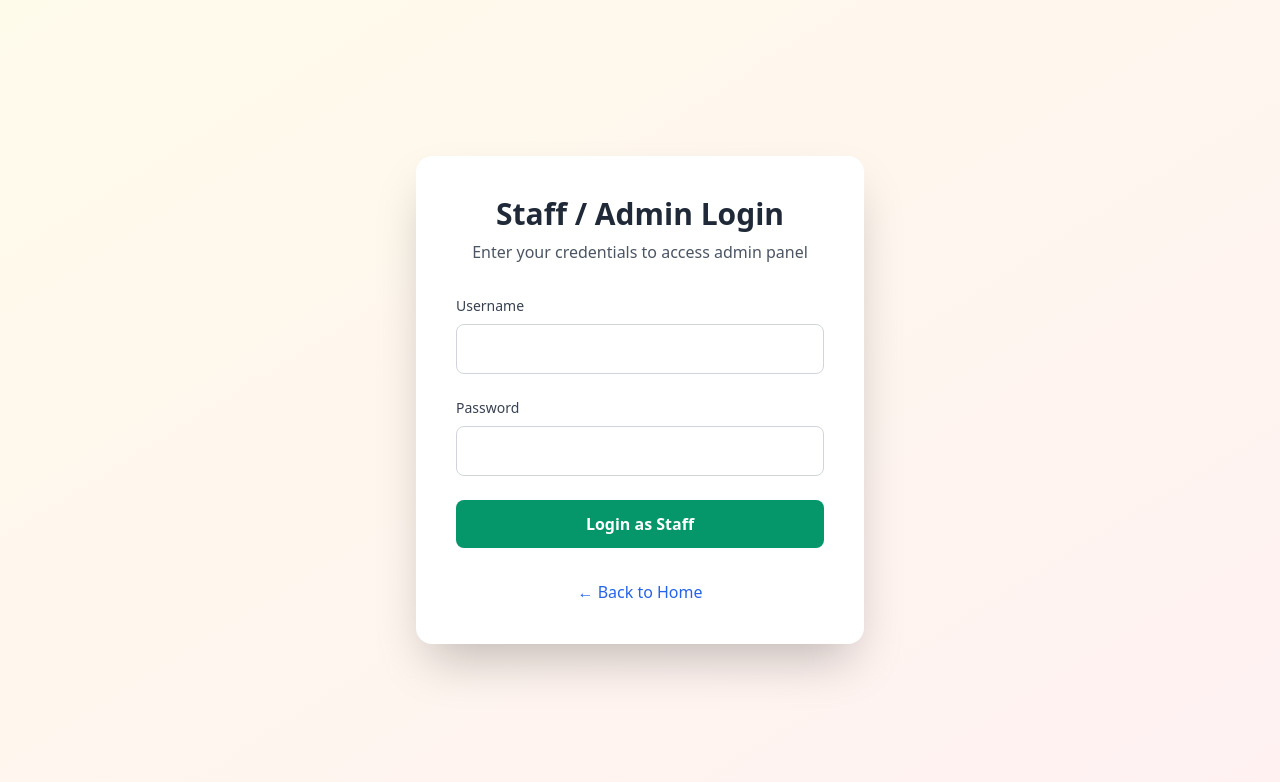
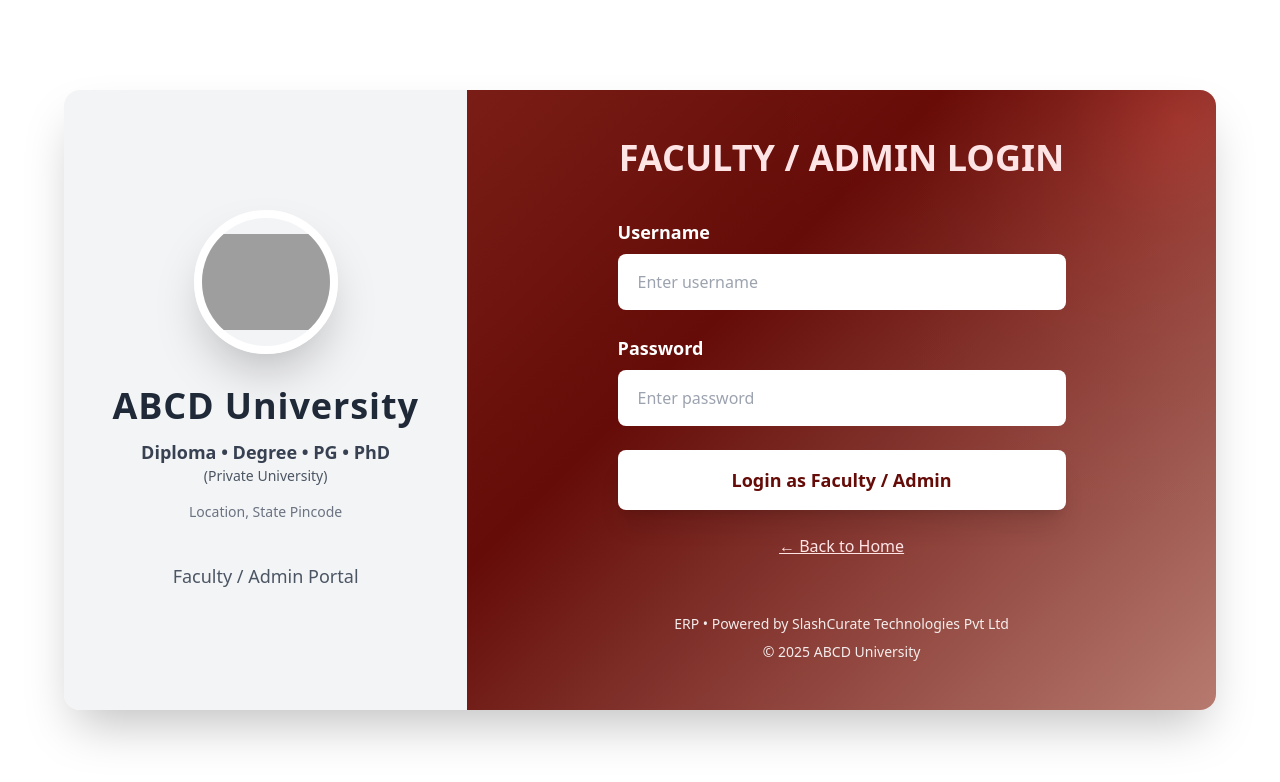
Before and after one commit to kiranraoboinapally/student, a React (Vite) app in the folder frontend/: page /admin/login in a window 1280 px wide. Shown: the top 782 px of the page. Built offline with nearby package versions, Linux system fonts and the light colour scheme; no server answers; grey boxes are pictures that could not be loaded.

Commit message:
ui for admin login page,landing page,student login page made some more better

```diff
--- a/frontend/package.json
+++ b/frontend/package.json
@@ -10,6 +10,7 @@
     "preview": "vite preview"
   },
   "dependencies": {
+    "lucide-react": "^0.560.0",
     "react": "^19.2.0",
     "react-dom": "^19.2.0",
     "react-router-dom": "^7.10.1"
--- a/frontend/src/components/AdminLoginPage.tsx
+++ b/frontend/src/components/AdminLoginPage.tsx
@@ -25,88 +25,123 @@ export default function AdminLoginPage() {
       const data = await res.json();
 
       if (!res.ok) {
-        setError(data.error || "Login failed");
+        setError(data.error || "Invalid credentials");
+        setLoading(false);
         return;
       }
 
-      // Store token + role in AuthProvider
-      // Ensure roleId is a number
       login(data.token, Number(data.role_id), data.expires_in_hours);
 
-      // Redirect based on role
       if (Number(data.role_id) === 1) {
         navigate("/admin/dashboard");
-      } else if (Number(data.role_id) === 5) {
-        navigate("/student/dashboard");
       } else {
-        setError("Access denied");
+        setError("Access denied: Insufficient privileges");
       }
     } catch (err) {
-      console.error(err);
-      setError("Network error");
+      setError("Network error. Please try again.");
     } finally {
       setLoading(false);
     }
   };
 
+  const rightPanelStyle: React.CSSProperties = {
+    backgroundColor: "#650C08",
+    backgroundImage: [
+      "radial-gradient(circle at 95% 5%, rgba(255,220,210,0.28) 0%, rgba(255,220,210,0.12) 12%, rgba(255,220,210,0.03) 28%, transparent 45%)",
+      "linear-gradient(135deg, #7a1d16 0%, #650C08 35%, #b77a6f 100%)",
+      "repeating-linear-gradient(45deg, rgba(255,255,255,0.06) 0px, rgba(255,255,255,0.06) 1.5px, transparent 1.5px, transparent 18px)"
+    ].join(", "),
+    backgroundBlendMode: "overlay, normal, normal",
+  };
+
   return (
-    <div className="min-h-screen bg-gradient-to-br from-amber-50 to-rose-50 flex items-center justify-center p-4">
-      <div className="w-full max-w-md">
-        <div className="bg-white rounded-2xl shadow-2xl p-10">
-          <div className="text-center mb-8">
-            <h2 className="text-3xl font-bold text-gray-800">Staff / Admin Login</h2>
-            <p className="text-gray-600 mt-2">Enter your credentials to access admin panel</p>
+    <div className="min-h-screen bg-white flex justify-center items-center p-6">
+      <div className="w-full max-w-6xl min-h-[620px] rounded-2xl shadow-2xl flex overflow-hidden flex-col lg:flex-row">
+
+        {/* LEFT PANEL */}
+        <div className="w-full lg:w-[35%] bg-gray-100 flex flex-col items-center justify-center p-10 text-center">
+          <div className="w-36 h-36 rounded-full overflow-hidden shadow-2xl border-8 border-white">
+            <img src="/Logo.png" alt="ABCD University" className="w-full h-full object-contain" />
+          </div>
+
+          <h1 className="mt-8 text-4xl font-bold text-gray-800 tracking-wide">
+            ABCD University
+          </h1>
+          <p className="mt-3 text-lg font-semibold text-gray-700">
+            Diploma • Degree • PG • PhD
+          </p>
+          <p className="text-sm text-gray-600">(Private University)</p>
+          <p className="mt-4 text-sm text-gray-500">Location, State Pincode</p>
+
+          <div className="mt-10 text-gray-600 font-medium text-lg">
+            Faculty / Admin Portal
+          </div>
+        </div>
+
+        {/* RIGHT PANEL */}
+        <div className="w-full lg:w-[65%] flex flex-col p-12 text-white" style={rightPanelStyle}>
+          <div className="max-w-md mx-auto w-full flex-1 flex flex-col justify-center">
+            <h2 className="text-4xl font-extrabold text-rose-100 text-center mb-10">
+              FACULTY / ADMIN LOGIN
+            </h2>
+
+            <form onSubmit={handleSubmit} className="space-y-6">
+              <div>
+                <label className="block text-lg font-semibold mb-2">Username</label>
+                <input
+                  type="text"
+                  required
+                  disabled={loading}
+                  value={username}
+                  onChange={(e) => setUsername(e.target.value)}
+                  className={`w-full px-5 py-4 rounded-lg text-black bg-white focus:ring-4 focus:ring-rose-200 outline-none transition ${
+                    error ? "ring-2 ring-red-400" : ""
+                  }`}
+                  placeholder="Enter username"
+                />
+              </div>
+
+              <div>
+                <label className="block text-lg font-semibold mb-2">Password</label>
+                <input
+                  type="password"
+                  required
+                  disabled={loading}
+                  value={password}
+                  onChange={(e) => setPassword(e.target.value)}
+                  className={`w-full px-5 py-4 rounded-lg text-black bg-white focus:ring-4 focus:ring-rose-200 outline-none transition ${
+                    error ? "ring-2 ring-red-400" : ""
+                  }`}
+                  placeholder="Enter password"
+                />
               </div>
 
               {error && (
-            <div className="bg-red-50 text-red-600 p-4 rounded-lg mb-6 text-center">
+                <div className="p-4 rounded-lg bg-black/30 text-red-200 text-center font-semibold">
                   {error}
                 </div>
               )}
 
-          <form onSubmit={handleSubmit} className="space-y-6">
-            <div>
-              <label className="block text-sm font-medium text-gray-700 mb-2">
-                Username
-              </label>
-              <input
-                type="text"
-                value={username}
-                onChange={(e) => setUsername(e.target.value)}
-                className="w-full px-4 py-3 border border-gray-300 rounded-lg focus:ring-2 focus:ring-emerald-500 focus:border-transparent"
-                required
-              />
-            </div>
-
-            <div>
-              <label className="block text-sm font-medium text-gray-700 mb-2">
-                Password
-              </label>
-              <input
-                type="password"
-                value={password}
-                onChange={(e) => setPassword(e.target.value)}
-                className="w-full px-4 py-3 border border-gray-300 rounded-lg focus:ring-2 focus:ring-emerald-500 focus:border-transparent"
-                required
-              />
-            </div>
-
               <button
                 type="submit"
                 disabled={loading}
-              className="w-full bg-emerald-600 hover:bg-emerald-700 text-white font-bold py-3 rounded-lg transition"
+                className="w-full bg-white text-[#650C08] font-bold text-lg py-4 rounded-lg shadow-xl hover:shadow-2xl transition disabled:opacity-60"
               >
-              {loading ? "Logging in..." : "Login as Staff"}
+                {loading ? "Authenticating…" : "Login as Faculty / Admin"}
+              </button>
+
+              <button
+                onClick={() => navigate("/")}
+                className="w-full mt-6 text-rose-100 underline font-medium text-center"
+              >
+                ← Back to Home
               </button>
             </form>
 
-          <div className="mt-8 text-center">
-            <button
-              onClick={() => navigate("/")}
-              className="text-blue-600 hover:underline"
-            >
-              ← Back to Home
-            </button>
+            <div className="mt-auto pt-10 text-center text-sm opacity-90">
+              <p>ERP • Powered by SlashCurate Technologies Pvt Ltd</p>
+              <p className="mt-2">© 2025 ABCD University</p>
+            </div>
           </div>
         </div>
       </div>
--- a/frontend/src/components/LandingPage.tsx
+++ b/frontend/src/components/LandingPage.tsx
@@ -1,78 +1,123 @@
+// LandingPage.tsx
 import React from "react";
-import { useNavigate } from "react-router-dom";
+import { GraduationCap, User, ArrowRight } from "lucide-react";
 
 export default function LandingPage() {
-  const navigate = useNavigate();
+  const openInNewTab = (path: string) => {
+    window.open(`${window.location.origin}${path}`, "_blank", "noopener,noreferrer");
+  };
+
+  const rightPanelGradient = {
+    backgroundColor: "#650C08",
+    backgroundImage: [
+      "radial-gradient(circle at 95% 5%, rgba(255,220,210,0.28) 0%, rgba(255,220,210,0.12) 12%, rgba(255,220,210,0.03) 28%, transparent 45%)",
+      "linear-gradient(135deg, #7a1d16 0%, #650C08 35%, #b77a6f 100%)",
+      "repeating-linear-gradient(45deg, rgba(255,255,255,0.06) 0px, rgba(255,255,255,0.06) 1.5px, transparent 1.5px, transparent 18px)"
+    ].join(", "),
+    backgroundBlendMode: "overlay, normal, normal" as const,
+  };
 
   return (
-    <div className="min-h-screen bg-gradient-to-br from-rose-50 via-white to-amber-50 flex items-center justify-center p-6">
-      <div className="w-full max-w-5xl">
-        {/* University Logo + Name */}
-        <div className="text-center mb-12">
-          <div className="inline-flex items-center justify-center w-32 h-32 bg-white rounded-full shadow-2xl mb-6">
-            <img src="/Logo.png" alt="University Logo" className="w-24 h-24 object-contain" />
+    <div className="min-h-screen bg-white flex items-center justify-center p-6">
+      <div className="w-full max-w-6xl min-h-[620px] rounded-2xl shadow-2xl overflow-hidden flex flex-col lg:flex-row">
+
+        {/* LEFT PANEL - Logo & Welcome */}
+        <div className="w-full lg:w-[35%] bg-gray-100 flex flex-col items-center justify-center p-10 text-center">
+          <div className="w-36 h-36 rounded-full overflow-hidden shadow-2xl border-8 border-white">
+            <img
+              src="/Logo.png"
+              alt="ABCD University"
+              className="w-full h-full object-contain"
+            />
           </div>
-          <h1 className="text-5xl font-bold text-gray-800 mb-3">
-            Singhania University
+
+          <h1 className="mt-8 text-4xl font-bold text-gray-800 tracking-wide">
+            ABCD University
           </h1>
-          <p className="text-xl text-gray-600 font-medium">
-            Diploma • Degree • PG • PhD (Private University)
+
+          <p className="mt-3 text-lg font-semibold text-gray-700">
+            Diploma • Degree • PG • PhD
           </p>
-          <p className="text-lg text-gray-500 mt-2">
-            Pacheri Bari, Rajasthan 333515
+          <p className="text-sm text-gray-600 font-medium">
+            (Private University)
           </p>
+          <p className="mt-4 text-sm text-gray-500">
+            Location, State Pincode
+          </p>
+
+          <div className="mt-10 text-gray-600 font-medium">
+            Welcome to the Portal
+          </div>
         </div>
 
-        {/* Two Big Cards */}
-        <div className="grid md:grid-cols-2 gap-10 max-w-4xl mx-auto">
-          {/* Student Login Card */}
-          <button
-            onClick={() => navigate("/login")}
-            className="group relative bg-white rounded-2xl shadow-xl hover:shadow-2xl transition-all duration-300 overflow-hidden border border-gray-100"
-          >
-            <div className="absolute inset-0 bg-gradient-to-br from-blue-500 to-blue-700 opacity-0 group-hover:opacity-90 transition-opacity" />
-            <div className="relative p-12 text-center">
-              <div className="w-20 h-20 mx-auto mb-6 bg-blue-100 rounded-full flex items-center justify-center">
-                <svg className="w-40 text-blue-600" fill="none" stroke="currentColor" viewBox="0 0 24 24">
-                  <path strokeLinecap="round" strokeLinejoin="round" strokeWidth={2} d="M12 4.354a4 4 0 110 5.292A4 4 0 0112 4.354zM15 21H9v-2a4 4 0 014-4h2a4 4 0 014 4v2z" />
-                </svg>
+        {/* RIGHT PANEL - Login Options with exact same gradient */}
+        <div
+          className="w-full lg:w-[65%] flex flex-col justify-center p-12 text-white"
+          style={rightPanelGradient}
+        >
+          <div className="max-w-lg mx-auto w-full">
+            <h2 className="text-4xl font-extrabold text-rose-100 text-center mb-12">
+              PORTAL ACCESS
+            </h2>
+
+            <div className="grid grid-cols-1 sm:grid-cols-2 gap-8">
+              {/* Student Card */}
+              <div
+                role="button"
+                tabIndex={0}
+                onClick={() => openInNewTab("/login")}
+                onKeyDown={(e) => (e.key === "Enter" || e.key === " ") && openInNewTab("/login")}
+                className="group bg-white/95 backdrop-blur-sm rounded-2xl p-8 text-center
+                           cursor-pointer transition-all duration-300 hover:scale-105 hover:bg-white
+                           hover:shadow-2xl focus:outline-none focus:ring-4 focus:ring-white/30"
+              >
+                <div className="w-24 h-24 mx-auto mb-6 rounded-full bg-[#650C08] flex items-center justify-center
+                                transition-all duration-400 group-hover:bg-white group-hover:ring-8 group-hover:ring-[#650C08]/30">
+                  <GraduationCap className="w-12 h-12 text-white transition-all duration-400
+                                            group-hover:text-[#650C08] group-hover:scale-110" strokeWidth={2.5} />
+                </div>
+                <h3 className="text-2xl font-bold text-gray-900 mb-2">Student Login</h3>
+                <p className="text-sm text-gray-600 mb-6">
+                  Access dashboard, results, fees & attendance
+                </p>
+                <div className="flex items-center justify-center gap-2 text-[#650C08] font-bold">
+                  <span>Enter Portal</span>
+                  <ArrowRight className="w-5 h-5 transition-transform group-hover:translate-x-2" />
+                </div>
               </div>
-              <h2 className="text-3xl font-bold text-gray-800 mb-3">Student Login</h2>
-              <p className="text-gray-600 text-lg">
-                Access your dashboard, fees, results & attendance
-              </p>
-              <p className="mt-6 text-blue-600 font-semibold text-lg group-hover:text-white transition-colors">
-                Login with Enrollment Number →
-              </p>
+
+              {/* Faculty Card */}
+              <div
+                role="button"
+                tabIndex={0}
+                onClick={() => openInNewTab("/admin/login")}
+                onKeyDown={(e) => (e.key === "Enter" || e.key === " ") && openInNewTab("/admin/login")}
+                className="group bg-white/95 backdrop-blur-sm rounded-2xl p-8 text-center
+                           cursor-pointer transition-all duration-300 hover:scale-105 hover:bg-white
+                           hover:shadow-2xl focus:outline-none focus:ring-4 focus:ring-white/30"
+              >
+                <div className="w-24 h-24 mx-auto mb-6 rounded-full bg-[#650C08] flex items-center justify-center
+                                transition-all duration-400 group-hover:bg-white group-hover:ring-8 group-hover:ring-[#650C08]/30">
+                  <User className="w-12 h-12 text-white transition-all duration-400
+                                   group-hover:text-[#650C08] group-hover:scale-110" strokeWidth={2.5} />
+                </div>
+                <h3 className="text-2xl font-bold text-gray-900 mb-2">Faculty Login</h3>
+                <p className="text-sm text-gray-600 mb-6">
+                  Manage attendance, marks & student records
+                </p>
+                <div className="flex items-center justify-center gap-2 text-[#650C08] font-bold">
+                  <span>Enter Portal</span>
+                  <ArrowRight className="w-5 h-5 transition-transform group-hover:translate-x-2" />
+                </div>
+              </div>
             </div>
-          </button>
 
-          {/* Staff / Admin Login Card */}
-          <button
-            onClick={() => navigate("/admin/login")}
-            className="group relative bg-white rounded-2xl shadow-xl hover:shadow-2xl transition-all duration-300 overflow-hidden border border-gray-100"
-          >
-            <div className="absolute inset-0 bg-gradient-to-br from-emerald-500 to-emerald-700 opacity-0 group-hover:opacity-90 transition-opacity" />
-            <div className="relative p-12 text-center">
-              <div className="w-20 h-20 mx-auto mb-6 bg-emerald-100 rounded-full flex items-center justify-center">
-                <svg className="w-40 text-emerald-600" fill="none" stroke="currentColor" viewBox="0 0 24 24">
-                  <path strokeLinecap="round" strokeLinejoin="round" strokeWidth={2} d="M17 20h5v-2a3 3 0 00-5.356-1.857M17 20H7m10 0v-2c0-.656-.126-1.283-.356-1.857M7 20H2v-2a3 3 0 015.356-1.857M7 20v-2c0-.656.126-1.283.356-1.857m0 0a5.002 5.002 0 019.288 0M15 7a3 3 0 11-6 0 3 3 0 016 0zm6 3a2 2 0 11-4 0 2 2 0 014 0zM7 10a2 2 0 11-4 0 2 2 0 014 0z" />
-                </svg>
-              </div>
-              <h2 className="text-3xl font-bold text-gray-800 mb-3">Staff / Admin Login</h2>
-              <p className="text-gray-600 text-lg">
-                Manage students, fees, attendance & reports
-              </p>
-              <p className="mt-6 text-emerald-600 font-semibold text-lg group-hover:text-white transition-colors">
-                Login with Username →
-              </p>
+            {/* Footer inside right panel */}
+            <div className="mt-16 text-center text-sm opacity-90">
+              <p>ERP • Powered by <span className="font-bold">SlashCurate Technologies Pvt Ltd</span></p>
+              <p className="mt-2">© 2025 ABCD University. All rights reserved.</p>
             </div>
-          </button>
-        </div>
-
-        {/* Footer */}
-        <div className="text-center mt-16 text-gray-500">
-          <p>© 2025 Singhania University • Powered by SlashCurate Technologies Pvt Ltd</p>
+          </div>
         </div>
       </div>
     </div>
--- a/frontend/src/components/StudentLoginPage.tsx
+++ b/frontend/src/components/StudentLoginPage.tsx
@@ -23,8 +23,6 @@ export default function StudentLoginPage(): JSX.Element {
         year: "numeric",
         hour: "2-digit",
         minute: "2-digit",
-        second: "2-digit",
-        hour12: false,
       })
       .replace(",", "");
   }, []);
@@ -35,11 +33,7 @@ export default function StudentLoginPage(): JSX.Element {
     setError(null);
 
     try {
-      const payload = {
-        username: enrollment, // key expected by backend
-        password,
-      };
-
+      const payload = { username: enrollment, password };
       const res = await fetch(`${apiBase}/auth/login`, {
         method: "POST",
         headers: { "Content-Type": "application/json" },
@@ -54,17 +48,15 @@ export default function StudentLoginPage(): JSX.Element {
         return;
       }
 
-      // login stores token, roleId, expires_in_hours
       login(data.token, data.role_id, data.expires_in_hours);
 
-      // Redirect depending on force_password_change
       if (data.force_password_change) {
         navigate("/change-password");
       } else {
         navigate("/student/dashboard");
       }
     } catch {
-      setError("Network error");
+      setError("Network error. Please try again.");
     } finally {
       setLoading(false);
     }
@@ -81,32 +73,39 @@ export default function StudentLoginPage(): JSX.Element {
   };
 
   return (
-    <div className="min-h-screen bg-white flex justify-center items-center p-4">
-      <div className="w-full max-w-6xl min-h-[560px] rounded-xl shadow-1xl flex overflow-hidden">
+    <div className="min-h-screen bg-white flex justify-center items-center p-6">
+      <div className="w-full max-w-6xl min-h-[620px] rounded-2xl shadow-2xl flex overflow-hidden flex-col lg:flex-row">
 
         {/* LEFT PANEL */}
-        <div className="w-[30%] min-w-[200px] bg-gray-100 flex flex-col justify-center items-center p-3">
-          <div className="w-[6.5rem] h-[6.5rem] rounded-full overflow-hidden flex justify-center items-center shadow-xl">
-            <img src={logoSrc} alt="Logo" className="w-full h-full object-contain" />
+        <div className="w-full lg:w-[35%] bg-gray-100 flex flex-col items-center justify-center p-10 text-center">
+          <div className="w-36 h-36 rounded-full overflow-hidden shadow-2xl border-8 border-white">
+            <img src={logoSrc} alt="ABCD University" className="w-full h-full object-contain" />
           </div>
-          <div className="mt-2 font-semibold text-gray-800 tracking-wide">
-            Welcome To Login Page!
+
+          <h1 className="mt-8 text-4xl font-bold text-gray-800 tracking-wide">
+            ABCD University
+          </h1>
+          <p className="mt-3 text-lg font-semibold text-gray-700">
+            Diploma • Degree • PG • PhD
+          </p>
+          <p className="text-sm text-gray-600">(Private University)</p>
+          <p className="mt-4 text-sm text-gray-500">Location, State Pincode</p>
+
+          <div className="mt-10 text-gray-600 font-medium text-lg">
+            Student Portal Login
           </div>
         </div>
 
         {/* RIGHT PANEL */}
-        <div className="w-[64%] flex-1 flex flex-col text-white p-10 min-h-full" style={rightPanelStyle}>
-          <div className="text-center">
-            <h1 className="text-2xl font-bold">Singhania University</h1>
-            <p className="opacity-80 font-semibold">
-              Diploma, Degree, PG &amp; PhD College (Private University)
-            </p>
-            <p className="opacity-80">Pacheri Bari, SH 17, Buhana, Rajasthan 333515</p>
-            <h2 className="text-3xl font-extrabold mt-6 text-rose-100">STUDENT PORTAL</h2>
-          </div>
+        <div className="w-full lg:w-[65%] flex flex-col p-12 text-white" style={rightPanelStyle}>
+          <div className="max-w-md mx-auto w-full flex-1 flex flex-col justify-center">
+            <h2 className="text-4xl font-extrabold text-rose-100 text-center mb-10">
+              STUDENT LOGIN
+            </h2>
 
-          <form onSubmit={handleLogin} className="mt-6 flex-grow">
-            <label className="font-semibold">Enrollment Number</label>
+            <form onSubmit={handleLogin} className="space-y-6">
+              <div>
+                <label className="block text-lg font-semibold mb-2">Enrollment Number</label>
                 <input
                   type="text"
                   inputMode="numeric"
@@ -114,49 +113,57 @@ export default function StudentLoginPage(): JSX.Element {
                   disabled={loading}
                   value={enrollment}
                   onChange={(e) => setEnrollment(e.target.value.replace(/\D/g, ""))}
-              className={`w-full p-3 rounded-md mt-2 mb-4 text-black bg-white outline-none focus:ring-2 focus:ring-rose-200 ${error ? "border-2 border-red-400" : ""}`}
+                  className={`w-full px-5 py-4 rounded-lg text-black bg-white focus:ring-4 focus:ring-rose-200 outline-none transition ${
+                    error ? "ring-2 ring-red-400" : ""
+                  }`}
+                  placeholder="Enter enrollment number"
                 />
+              </div>
 
-            <label className="font-semibold">Password</label>
+              <div>
+                <label className="block text-lg font-semibold mb-2">Password</label>
                 <input
                   type="password"
                   required
                   disabled={loading}
                   value={password}
                   onChange={(e) => setPassword(e.target.value)}
-              className={`w-full p-3 rounded-md mt-2 mb-4 text-black bg-white outline-none focus:ring-2 focus:ring-rose-200 ${error ? "border-2 border-red-400" : ""}`}
+                  className={`w-full px-5 py-4 rounded-lg text-black bg-white focus:ring-4 focus:ring-rose-200 outline-none transition ${
+                    error ? "ring-2 ring-red-400" : ""
+                  }`}
+                  placeholder="Enter password"
                 />
-
-            <div className="flex items-center gap-4 mt-4">
-              <button
-                type="submit"
-                disabled={loading}
-                className="bg-white text-[#650C08] font-bold px-5 py-2 rounded-md shadow-lg hover:shadow-xl transition-all disabled:opacity-60"
-              >
-                {loading ? "Signing in…" : "Log In"}
-              </button>
-              <a href="#" className="underline font-semibold text-rose-100">
-                Forgot password?
-              </a>
               </div>
 
               {error && (
-              <div className="mt-4 p-3 rounded-md bg-black/30 text-red-200 font-semibold">
+                <div className="p-4 rounded-lg bg-black/30 text-red-200 text-center font-semibold">
                   {error}
                 </div>
               )}
 
-            <p className="mt-5 text-sm opacity-90">
-              First login: Use Enrollment Number &amp; DOB (ddmmyyyy) as password.
+              <button
+                type="submit"
+                disabled={loading}
+                className="w-full bg-white text-[#650C08] font-bold text-lg py-4 rounded-lg shadow-xl hover:shadow-2xl transition disabled:opacity-60"
+              >
+                {loading ? "Signing in…" : "Log In"}
+              </button>
+
+              <p className="text-sm text-rose-100 mt-6 text-center">
+                First time login? Use Enrollment No. & DOB (ddmmyyyy) as password.
               </p>
+              <a href="#" className="block text-center text-rose-100 underline mt-3 font-medium">
+                Forgot Password?
+              </a>
             </form>
 
-          <div className="flex justify-between text-sm opacity-90 mt-auto pt-6">
+            <div className="mt-auto pt-10 flex justify-between text-sm opacity-90">
               <span>{currentDate}</span>
               <span>ERP • SlashCurate Technologies Pvt Ltd</span>
             </div>
           </div>
         </div>
       </div>
+    </div>
   );
 }
```
Also changed, not shown: 1 other file (tests, documents, lock files or other folders). Lines whose indentation alone changed are shown as unchanged.
